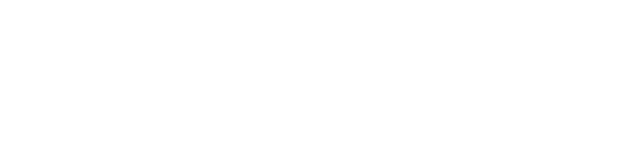
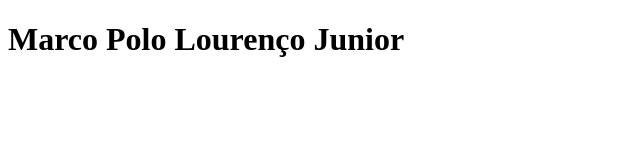
Before and after one commit to MarcoPoloJr/Trybe, a plain HTML site: page Portfolio/index.html in a window 1280 px wide. Shown: the whole page, without its empty margins (0-640 px from the left). Drawn offline with Linux system fonts and the light colour scheme.

Commit message:
Nome Titulo portfólio

```diff
--- a/Portfolio/index.html
+++ b/Portfolio/index.html
@@ -7,6 +7,7 @@
     <title>Marco Polo Lourenço Junior</title>
 </head>
 <body>
+    <h1>Marco Polo Lourenço Junior</h1>
 
 </body>
 </html>
```
